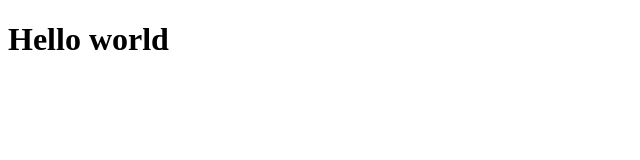
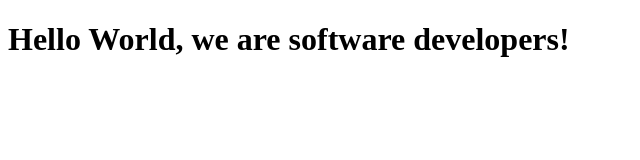
Before and after one commit to danifromecuador/daniNelsonChallenge, a plain HTML site: page index.html in a window 1280 px wide. Shown: the whole page, without its empty margins (0-640 px from the left). Drawn offline with Linux system fonts and the light colour scheme.

Commit message:
Second changes en index.html

```diff
--- a/index.html
+++ b/index.html
@@ -7,7 +7,7 @@
   </head>
 
   <body>
-    <h1>Hello world</h1>
+    <h1>Hello World, we are software developers!</h1>
     <!-- <script src="https://cdn.freecodecamp.org/testable-projects-fcc/v1/bundle.js"></script> -->
 
     <!--
```
